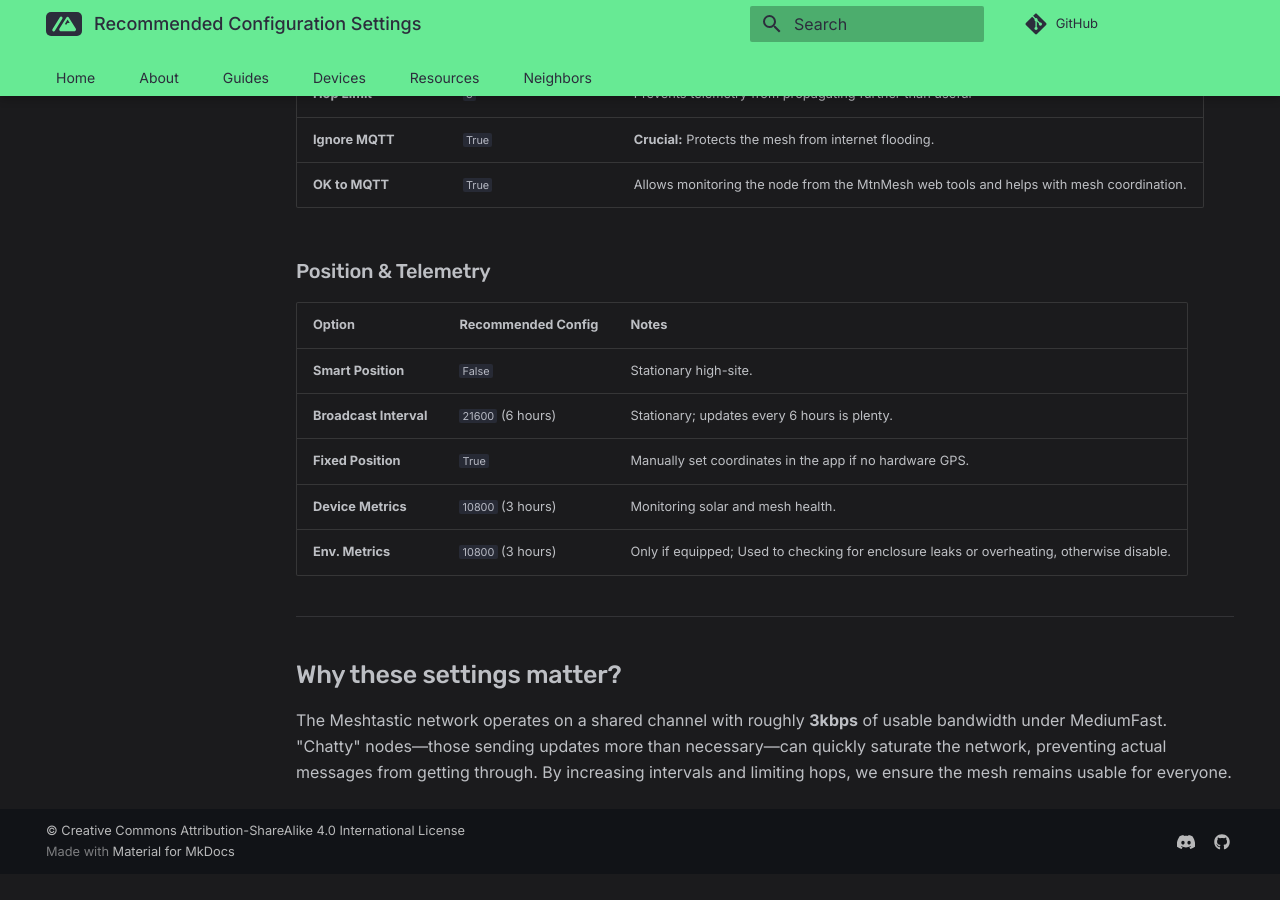
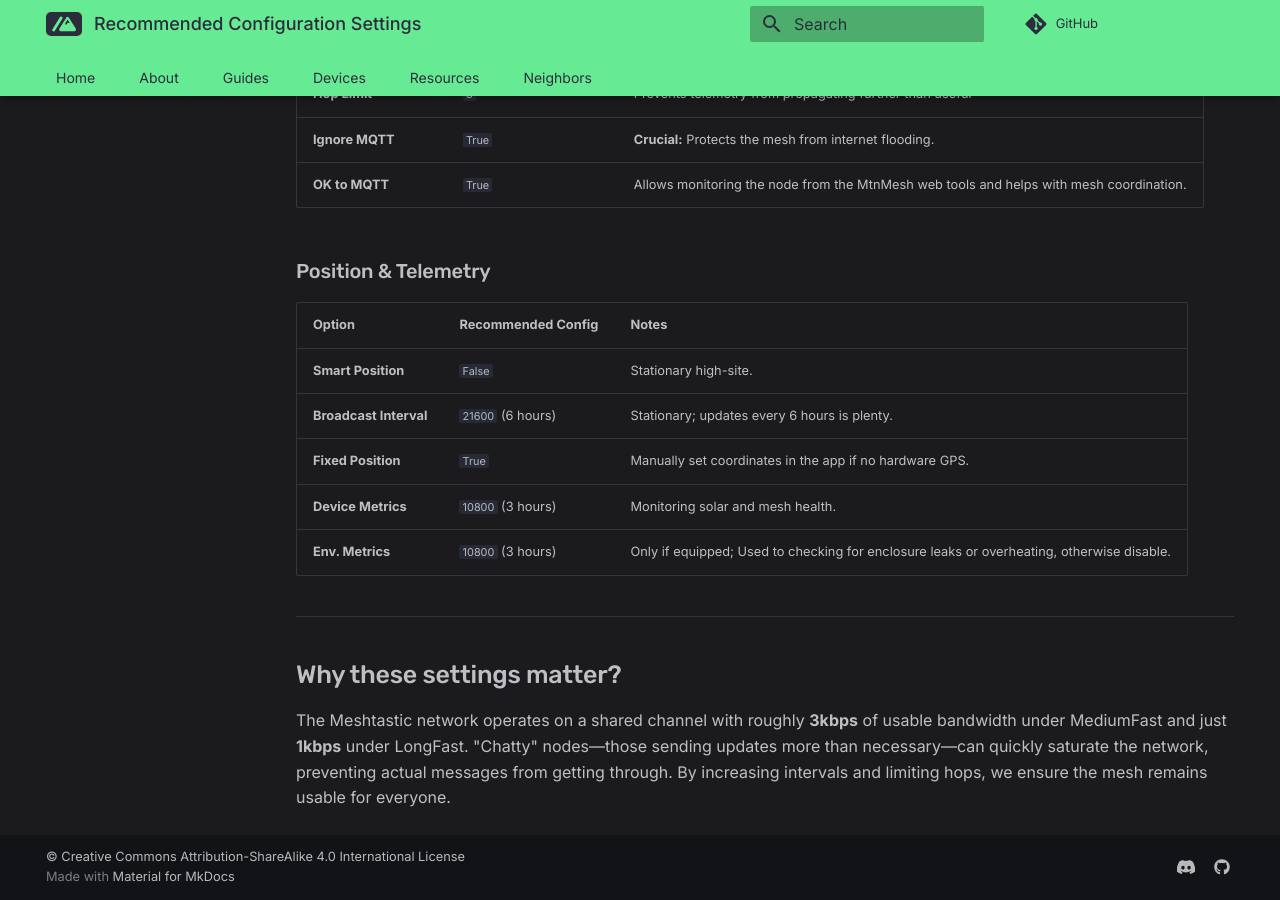
Before and after one commit to MtnMesh/mtnmesh.github.io, an MkDocs documentation site: the page built from docs/config_new.md, in a window 1280 px wide and 900 px high, scrolled down 2937 px. Built offline with MkDocs 1.6.1 and Material for MkDocs 9.7.7, drawn with Linux system fonts in a browser that asks for light colours; comment, search, counter and statistics services are not loaded; before the commit the page ends 3811 px from its top, so only the background shows below that.

Commit message:
Update bandwidth information in config_new.md
Clarified bandwidth limits for MediumFast and LongFast settings.

```diff
--- a/docs/config_new.md
+++ b/docs/config_new.md
@@ -99,4 +99,4 @@ As these nodes are stationary and always online, they don't need to be "chatty"
 
 ## Why these settings matter?
 
-The Meshtastic network operates on a shared channel with roughly **3kbps** of usable bandwidth under MediumFast. "Chatty" nodes—those sending updates more than necessary—can quickly saturate the network, preventing actual messages from getting through. By increasing intervals and limiting hops, we ensure the mesh remains usable for everyone.
+The Meshtastic network operates on a shared channel with roughly **3kbps** of usable bandwidth under MediumFast and just **1kbps** under LongFast. "Chatty" nodes—those sending updates more than necessary—can quickly saturate the network, preventing actual messages from getting through. By increasing intervals and limiting hops, we ensure the mesh remains usable for everyone.
```
